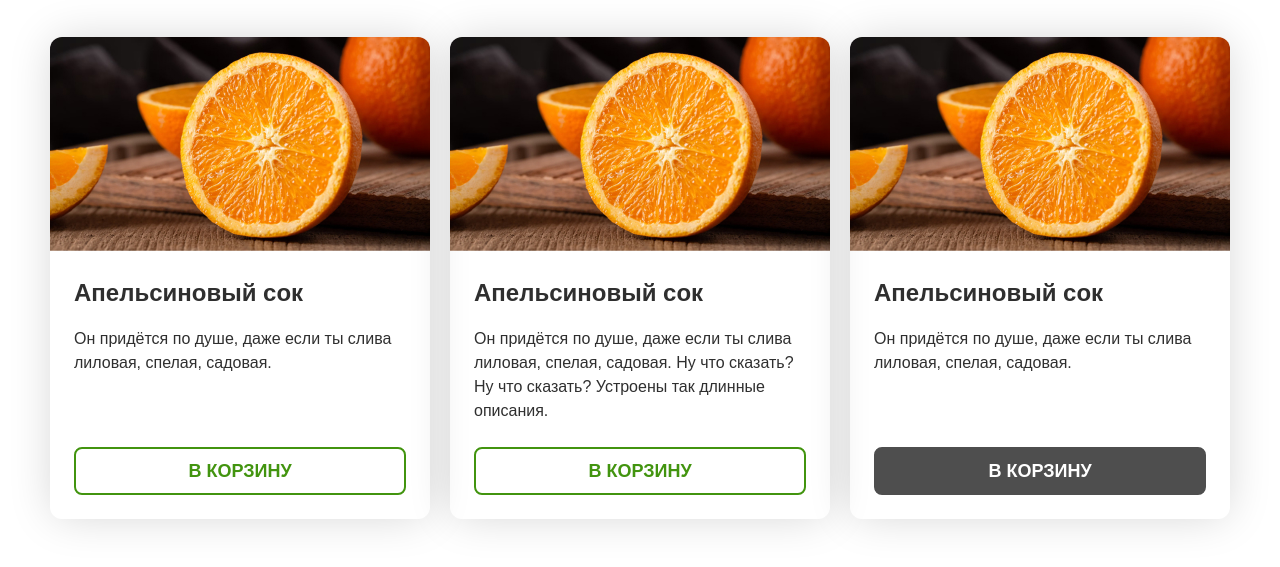
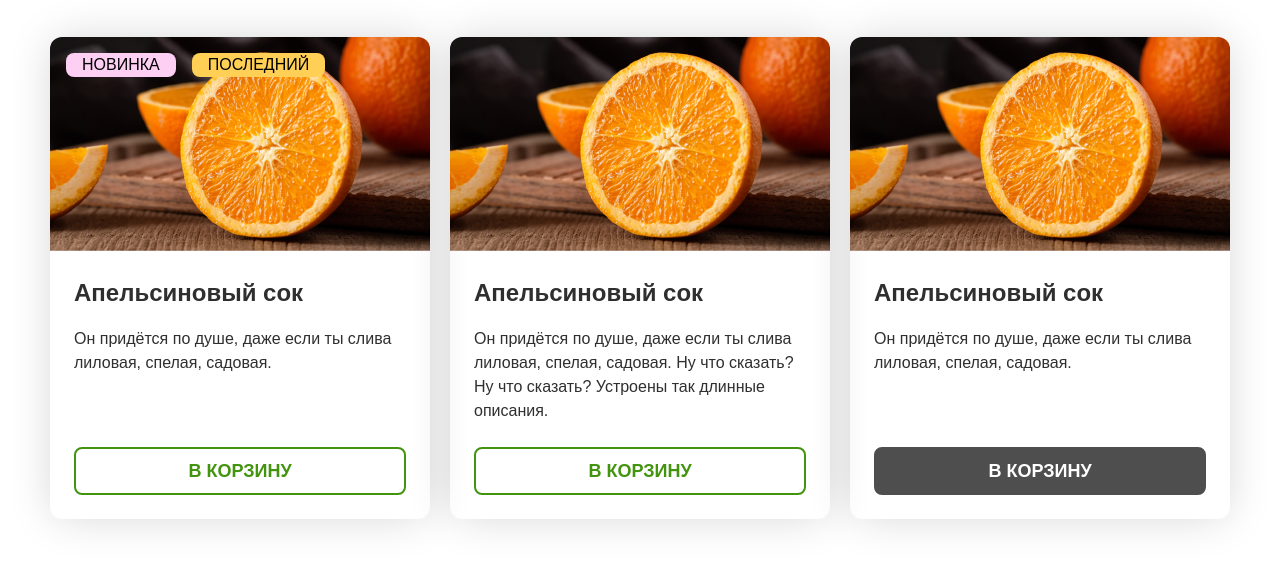
Before and after one commit to oceanEcho/spurit-test-task, a plain HTML site: page 01-product-card/index.html in a window 1280 px wide. Shown: the part 115-682 px from the top of the page. Drawn offline with Linux system fonts and the light colour scheme.

Commit message:
add tags

```diff
--- a/01-product-card/index.css
+++ b/01-product-card/index.css
@@ -55,6 +55,7 @@ body {
   box-shadow: 0px 0px 45px -4px rgba(0, 0, 0, 0.18);
   border-radius: 12px;
   overflow: hidden;
+  position: relative;
 }
 
 .card__info {
@@ -86,6 +87,39 @@ body {
   text-align: left;
   color: #2f2f2f;
   flex-grow: 1;
+}
+
+.tag-list {
+  list-style: none;
+  margin: 0;
+  padding: 16px;
+  display: flex;
+  flex-wrap: wrap;
+  position: absolute;
+  top: 0;
+  left: 0;
+  gap: 16px;
+}
+
+.tag {
+  list-style: none;
+  padding: 0 16px;
+  border-radius: 8px;
+  background-color: #ffffff;
+  font-family: Arial;
+  font-size: 16px;
+  font-weight: 400;
+  line-height: 1.5;
+  letter-spacing: 0em;
+  text-align: center;
+}
+
+.tag_type_new {
+  background-color: #fdcff3;
+}
+
+.tag_type_low-stock {
+  background-color: #ffcf56;
 }
 
 .button {
@@ -162,4 +196,13 @@ body {
     width: 320px;
     height: 192px;
   }
+
+  .tag-list {
+    gap: 12px;
+  }
+
+  .tag {
+    font-size: 12px;
+    padding: 0 12px;
+  }
 }
--- a/01-product-card/index.html
+++ b/01-product-card/index.html
@@ -16,6 +16,10 @@
       <ul class="product-list">
         <li class="product-list__item">
           <figure class="card">
+            <ul class="tag-list">
+              <li class="tag tag_type_new">НОВИНКА</li>
+              <li class="tag tag_type_low-stock">ПОСЛЕДНИЙ</li>
+            </ul>
             <img
               class="card__image"
               src="./image.jpg"
```
